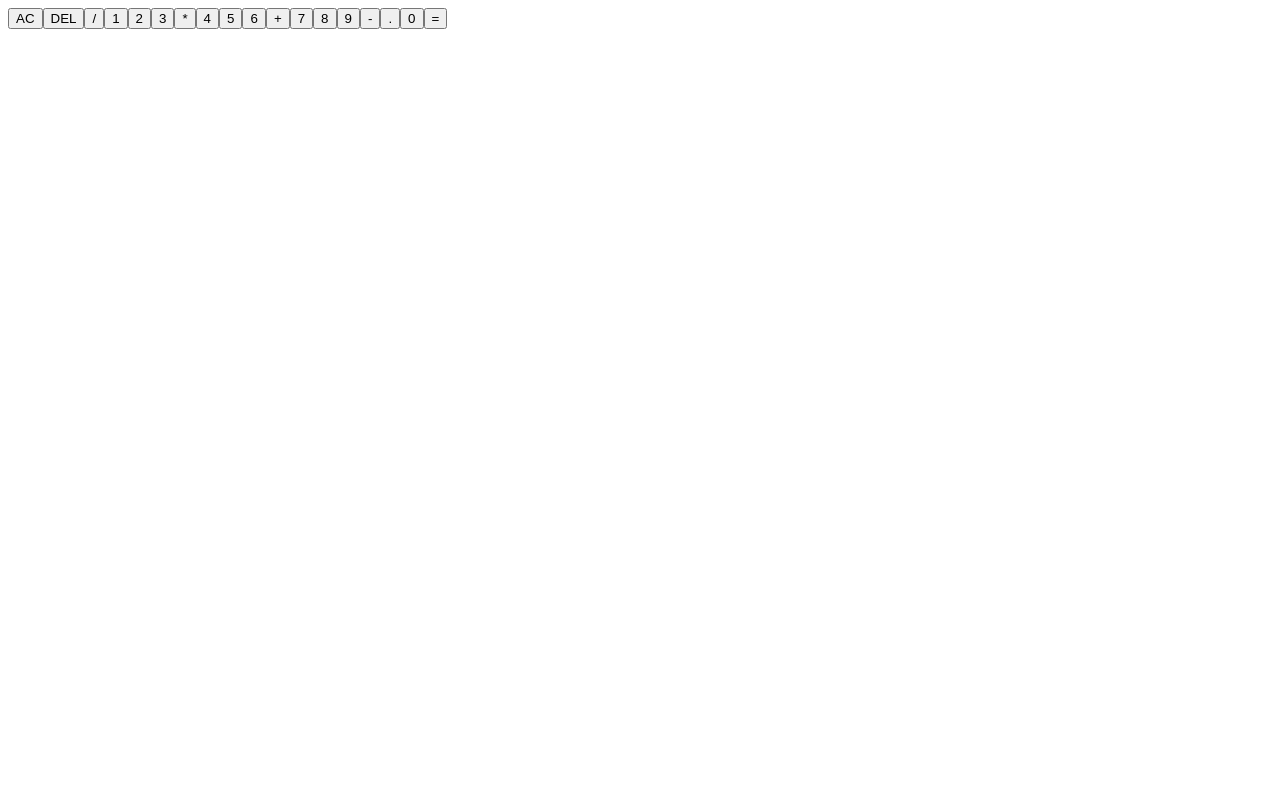
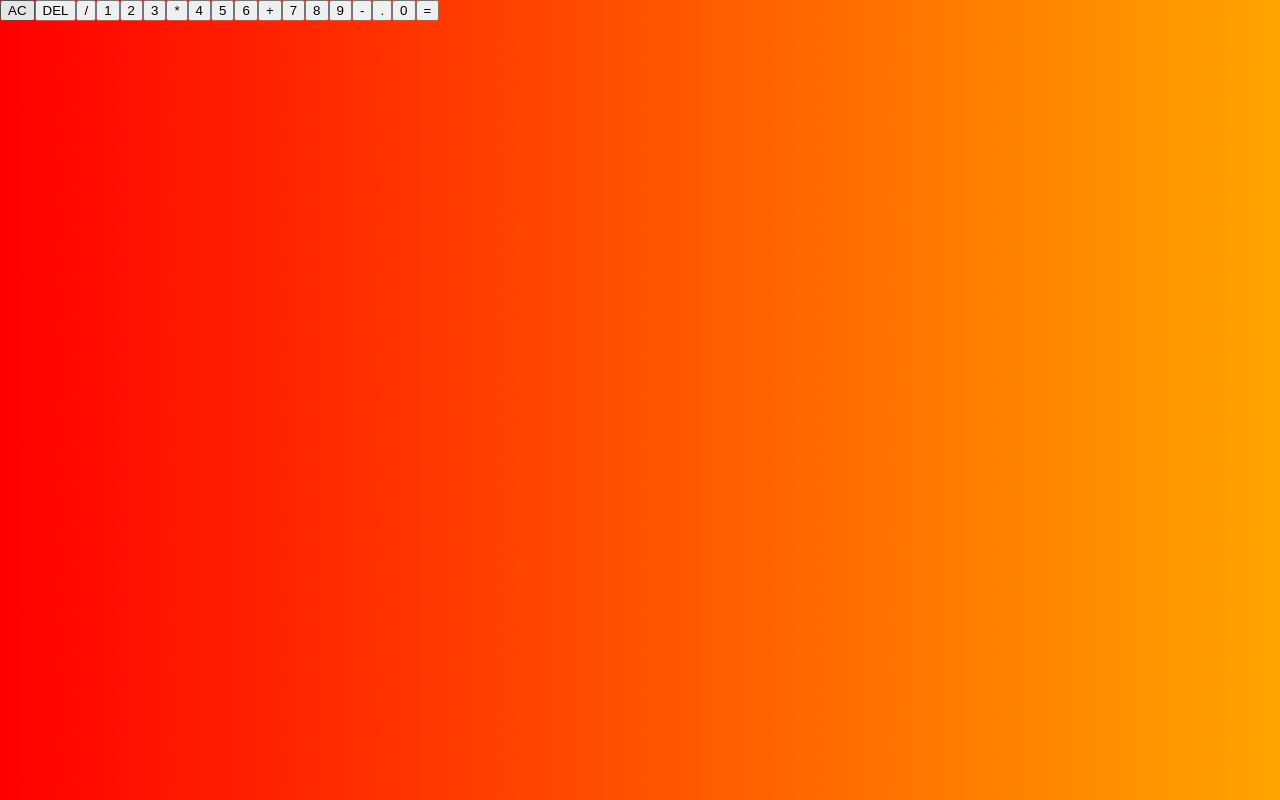
Before and after one commit to dvimukthi/Calculator, a React (Create React App) app: page / in a window 1280 px wide. Built offline with nearby package versions, Linux system fonts and the light colour scheme.

Commit message:
background linear-gradient

```diff
--- a/src/App.js
+++ b/src/App.js
@@ -1,3 +1,5 @@
+import "./styles.css";
+
 function App() {
   return (
     <div className="Calculator">
--- /dev/null
+++ b/src/styles.css
@@ -0,0 +1,8 @@
+*, *::before, *::after {
+    box-sizing: border-box;
+}
+
+body{
+    margin: 0;
+    background: linear-gradient(to right, red,orange);
+}
```
